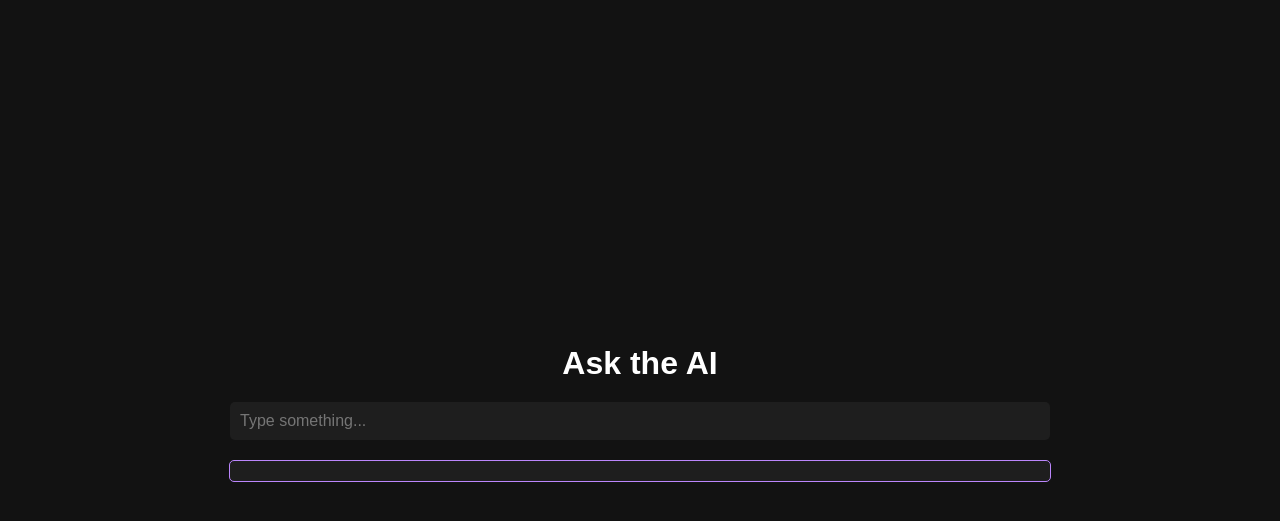
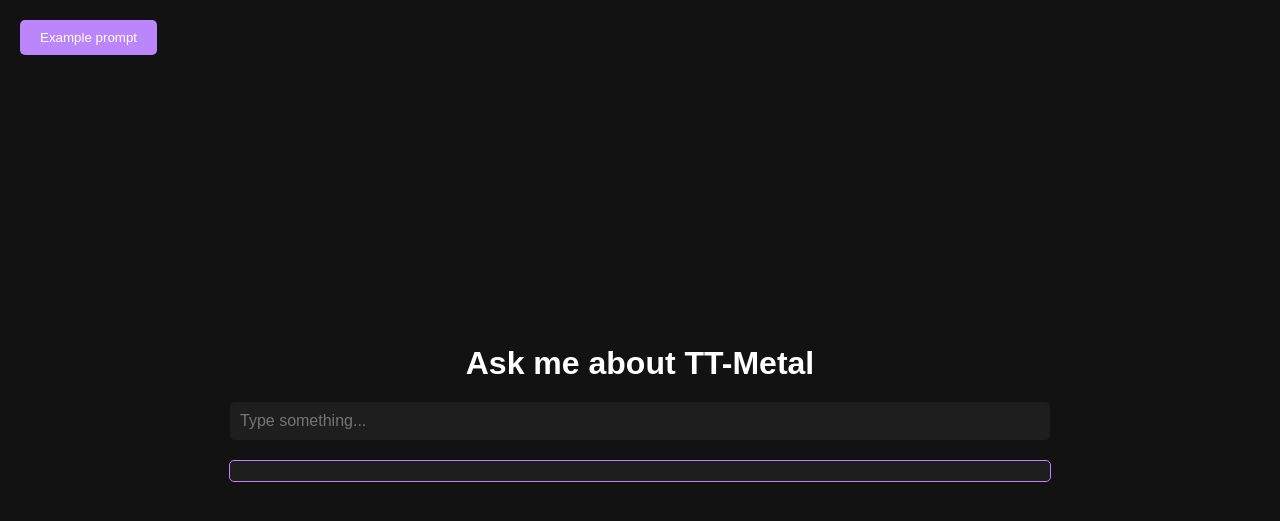
Before and after one commit to yieldthought/llmdoc, a Flask app: page / in a window 1280 px wide. Shown: the top 521 px of the page. Run offline with Flask 3, Linux system fonts and the light colour scheme.

Commit message:
Add sample prompt

```diff
--- a/templates/index.html
+++ b/templates/index.html
@@ -50,10 +50,25 @@
             white-space: pre-wrap;
             word-wrap: break-word;
         }
+        .example-button {
+            position: absolute;
+            top: 20px;
+            left: 20px;
+            padding: 10px 20px;
+            background-color: #bb86fc;
+            color: #ffffff;
+            border: none;
+            border-radius: 5px;
+            cursor: pointer;
+        }
+        .example-button:hover {
+            background-color: #9b6fcf;
+        }
     </style>
 </head>
 <body>
-    <h2>Ask the AI</h2>
+    <button class="example-button" onclick="sendExamplePrompt()">Example prompt</button>
+    <h2>Ask me about TT-Metal</h2>
     <input type="text" id="userInput" placeholder="Type something..." onkeypress="handleKeyPress(event)">
     <div id="response" class="response-box"></div>
 
@@ -63,6 +78,11 @@
                 event.preventDefault();
                 sendToLLM();
             }
+        }
+
+        function sendExamplePrompt() {
+            document.getElementById("userInput").value = "What does ttnn.linear do";
+            sendToLLM();
         }
 
         function sendToLLM() {
```
